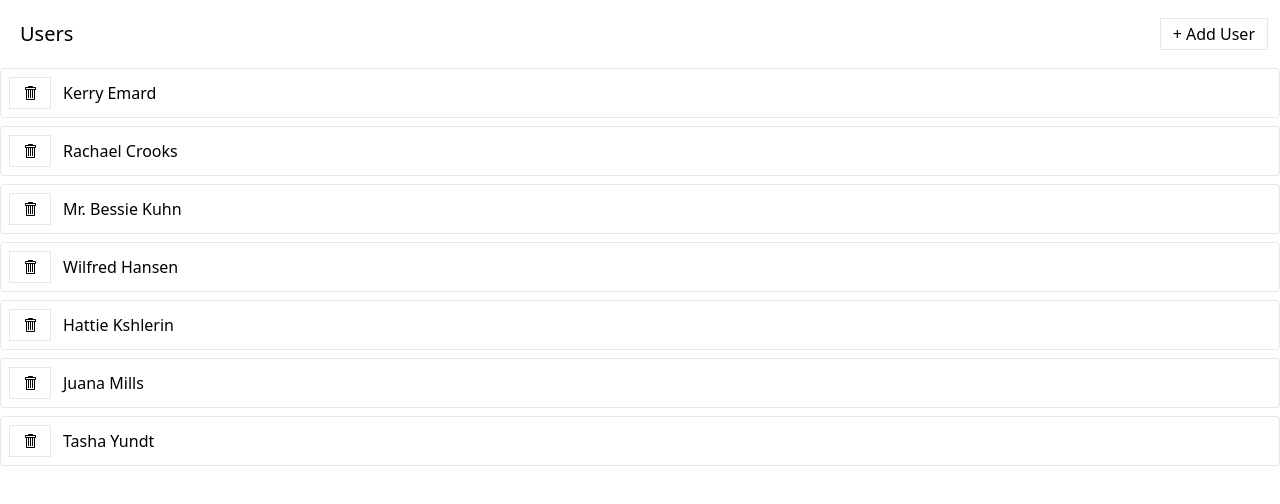
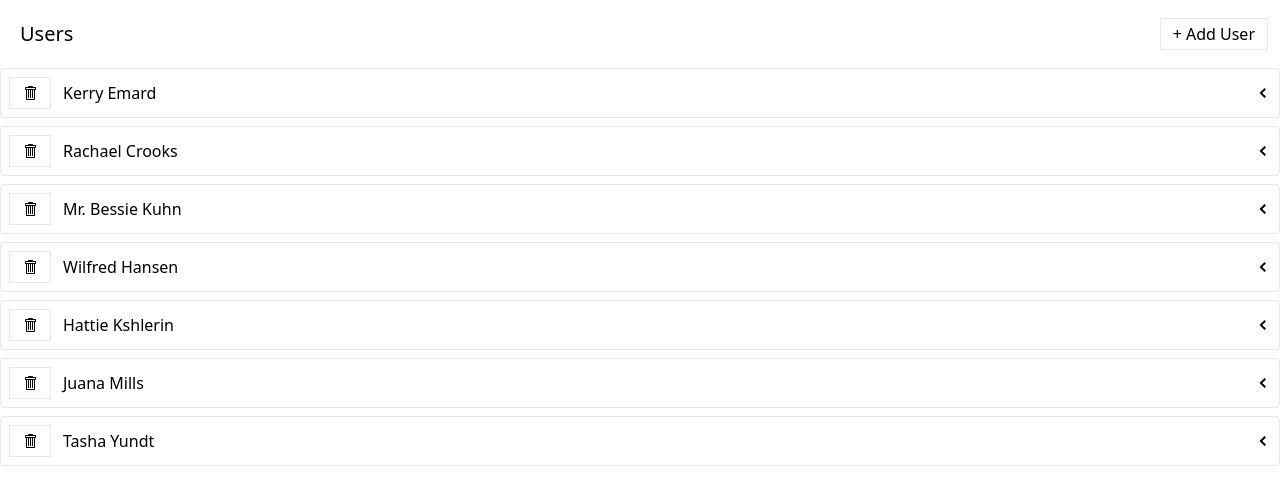
Before and after one commit to BillStephens2022/Media-App-Redux, a React (Create React App) app: page / in a window 1280 px wide. Shown: the top 504 px of the page. Built offline with nearby package versions, Linux system fonts and the light colour scheme; data requests are answered from the project's data file.

Commit message:
added expandable panel component

```diff
--- /dev/null
+++ b/src/components/ExpandablePanel.js
@@ -0,0 +1,28 @@
+import { useState } from "react";
+import { GoChevronDown, GoChevronLeft } from "react-icons/go";
+
+function ExpandablePanel({ header, children }) {
+  const [expanded, setExpanded] = useState(false);
+
+  const handleClick = () => {
+    setExpanded(!expanded);
+  }
+
+  return (
+    <div className="mb-2 border rounded">
+      <div className="flex p-2 justify-between items-center">
+        <div className="flex flex-row items-center justify-between">
+          {header}
+        </div>
+        <div className="cursor-pointer" onClick={handleClick}>
+          {expanded ? <GoChevronDown /> : <GoChevronLeft />}
+        </div>
+      </div>
+      {
+        expanded && <div className="p-2 border-t">{children}</div>
+      }
+    </div>
+  );
+}
+
+export default ExpandablePanel;
--- a/src/components/UsersListItem.js
+++ b/src/components/UsersListItem.js
@@ -1,8 +1,8 @@
-import { GoTrashcan } from 'react-icons/go';
-import Button from './Button';
-import { removeUser } from '../store';
-import { useThunk } from '../hooks/use-thunk';
-
+import { GoTrashcan } from "react-icons/go";
+import Button from "./Button";
+import { removeUser } from "../store";
+import { useThunk } from "../hooks/use-thunk";
+import ExpandablePanel from "./ExpandablePanel";
 
 function UsersListItem({ user }) {
   const [doRemoveUser, isLoading, error] = useThunk(removeUser);
@@ -11,19 +11,17 @@ function UsersListItem({ user }) {
     doRemoveUser(user);
   };
 
-  return (
-    <div className="mb-2 border rounded">
-      <div className="flex p-2 justify-between items-center cursor-pointer">
-      <div className="flex flex-row items-center justify-between">
+  const header = (
+    <>
       <Button className="mr-3" loading={isLoading} onClick={handleClick}>
         <GoTrashcan />
       </Button>
       {error && <div>Error deleting user.</div>}
-        {user.name}
-        </div>
-      </div>
-    </div>
+      {user.name}
+    </>
   );
+
+  return <ExpandablePanel header={header}>CONTENT!!!</ExpandablePanel>;
 }
 
 export default UsersListItem;
```
